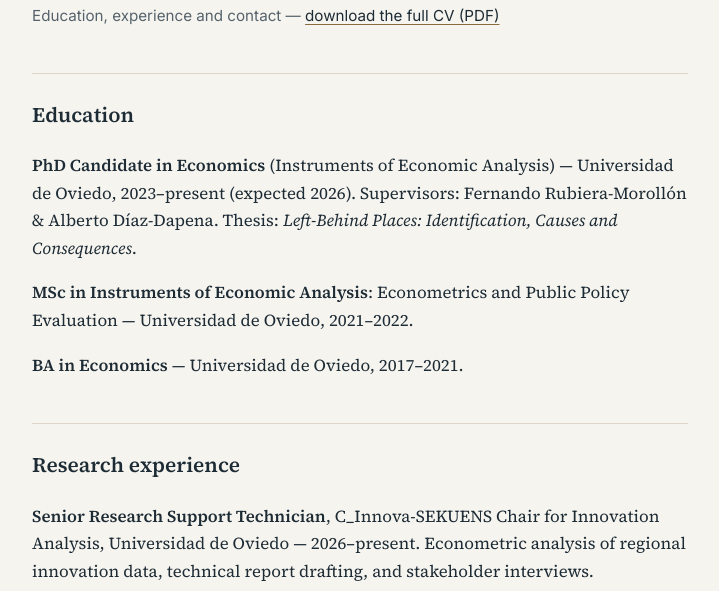
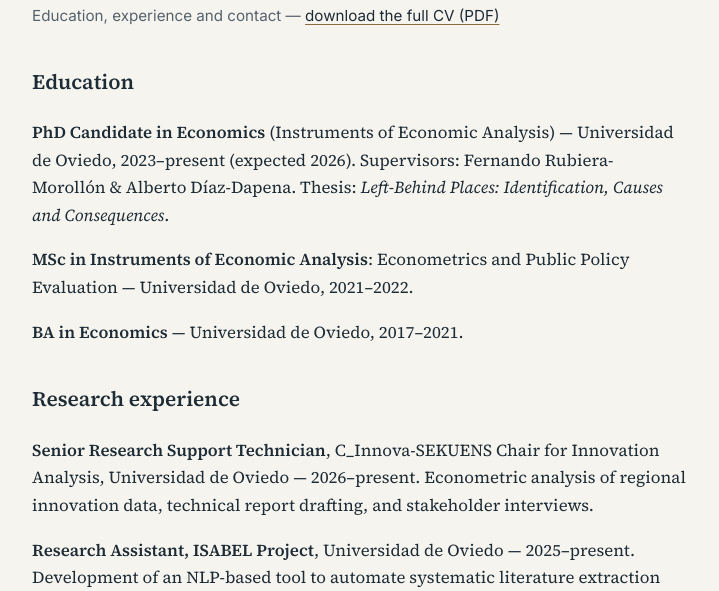
Before and after one commit to RikiMdVP/ricardo-site, a plain HTML site: page cv.html in a window 1280 px wide. Shown: the part 209-800 px from the top of the page, without its empty margins (280-999 px from the left). Drawn offline with Linux system fonts and the light colour scheme.

Commit message:
Add files via upload

```diff
--- a/cv.html
+++ b/cv.html
@@ -46,7 +46,7 @@
   </div>
 </header>
 
-<main id="main">
+<main id="main" class="cv-page">
   <h1>CV</h1>
   <p class="kicker">Education, experience and contact — <a href="CV_RicardoMdVPerancho.pdf">download the full CV (PDF)</a></p>
 
--- a/style.css
+++ b/style.css
@@ -141,6 +141,10 @@
   padding: 3rem 1.5rem 5rem;
 }
 
+/* Evita palabras sueltas colgando al final de titulos y parrafos */
+h1, h2, .paper h3 { text-wrap: balance; }
+p, .abstract { text-wrap: pretty; }
+
 h1 {
   font-size: 2.1rem;
   line-height: 1.2;
@@ -157,6 +161,13 @@
 }
 
 main > h2:first-child { border-top: none; padding-top: 0; margin-top: 0; }
+
+/* En el CV el espacio en blanco ya separa las secciones: sin reglas */
+.cv-page h2 {
+  border-top: none;
+  padding-top: 0;
+  margin-top: 2.25rem;
+}
 
 .kicker {
   font-family: "Inter", system-ui, sans-serif;
@@ -261,7 +272,7 @@
 .paper .status {
   font-family: "Inter", system-ui, sans-serif;
   font-size: 0.85rem;
-  color: var(--accent);
+  color: var(--ink-soft);
   margin: 0 0 0.75rem;
 }
 
```
